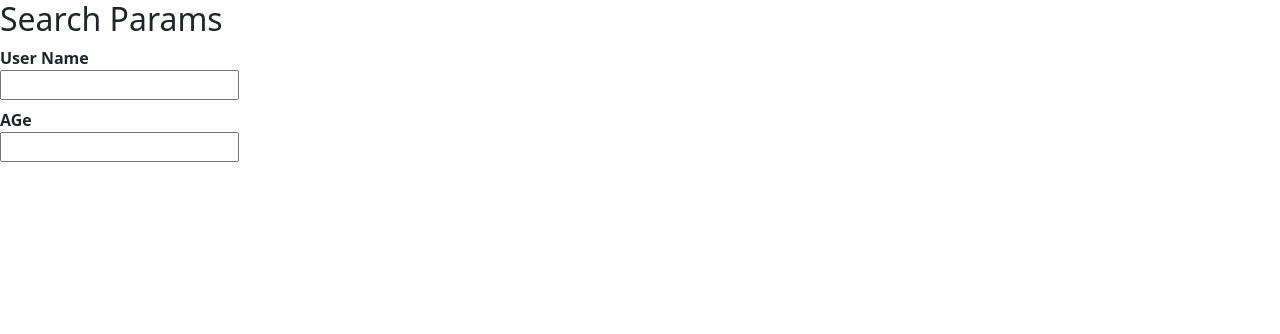
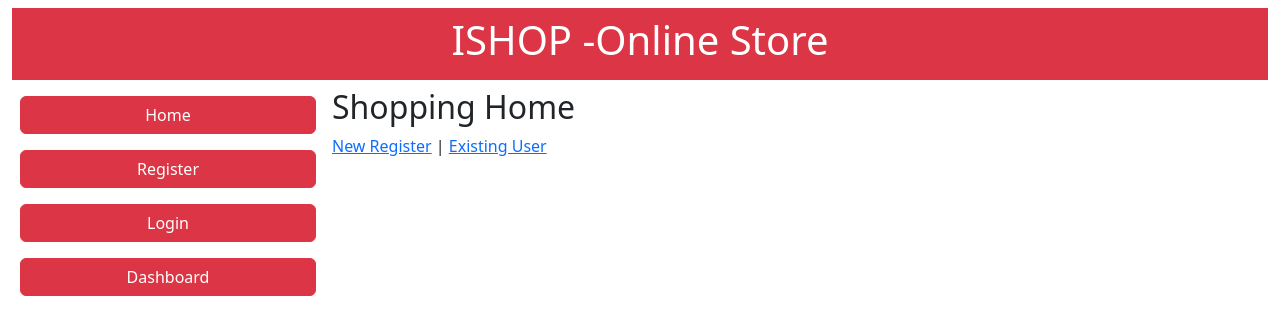
Before and after one commit to sshivangi882/react-shopping, a React (Create React App) app: page / in a window 1280 px wide. Shown: the top 334 px of the page. Built offline with nearby package versions, Linux system fonts and the light colour scheme.

Commit message:
building session

```diff
--- a/src/index.js
+++ b/src/index.js
@@ -40,7 +40,7 @@
 const root = ReactDOM.createRoot(document.getElementById("root"));
 root.render(
   <React.StrictMode>
-    <SearchDemo />
+    <IShopIndex />
   </React.StrictMode>
 );
 
```
